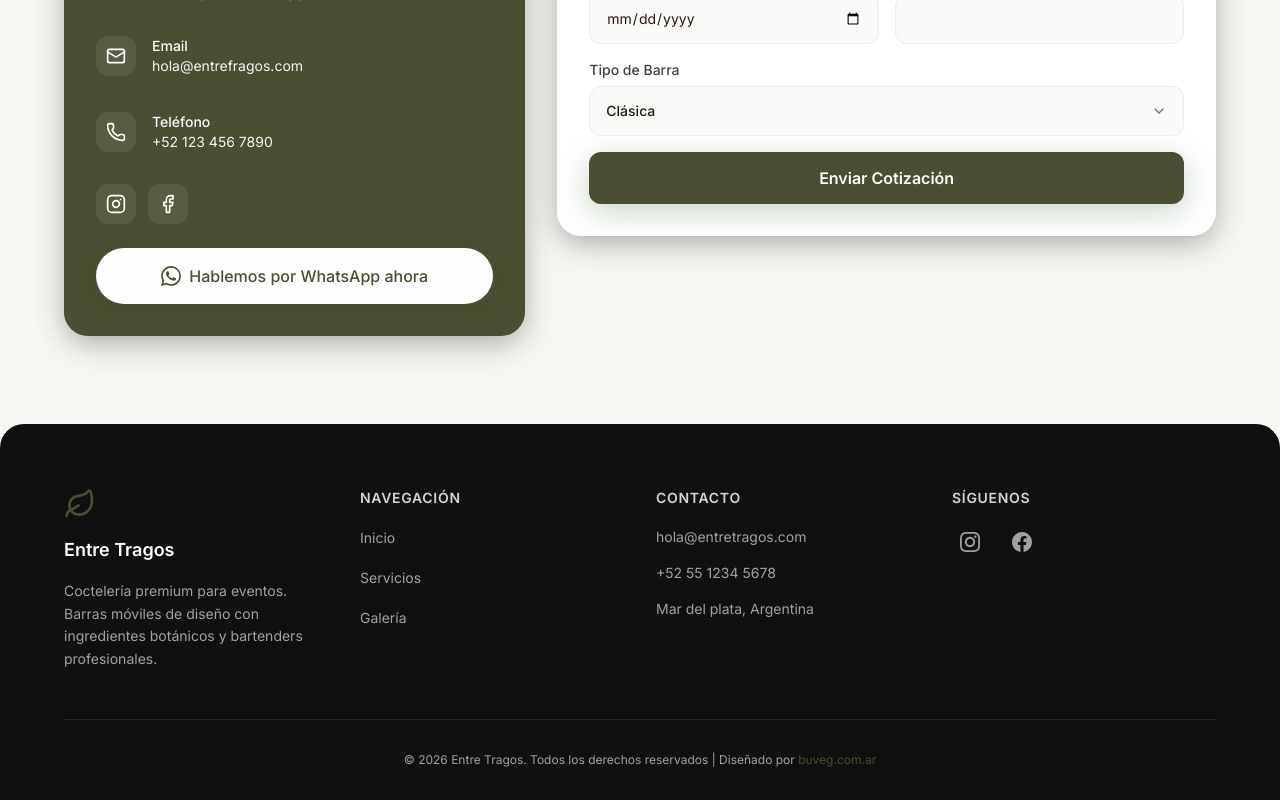
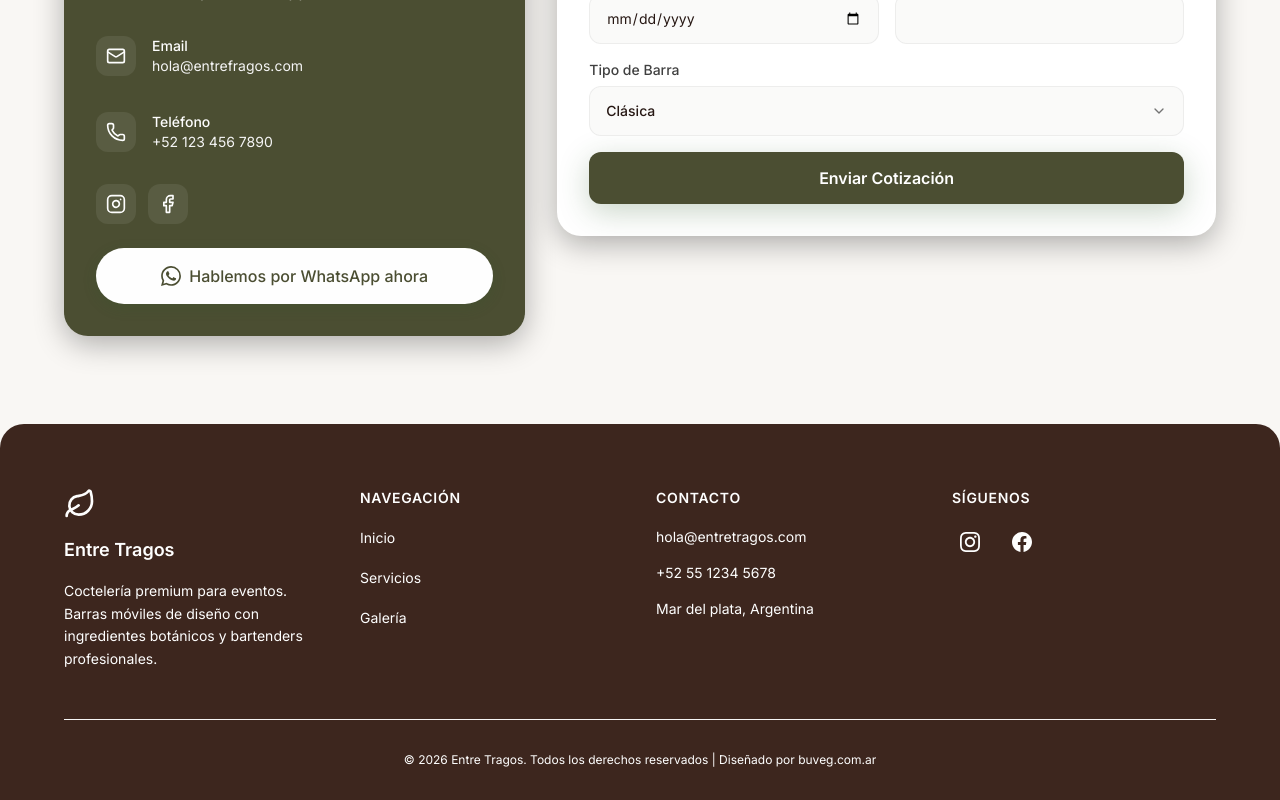
Before and after one commit to JeremiasBustos02/entre-tragos-v2, a React (Vite) app: page / in a window 1280 px wide. Shown: the part 5782-6582 px from the top of the page. Built offline with nearby package versions, Linux system fonts and the light colour scheme.

Commit message:
refactor: cambio de color en footer

```diff
--- a/src/app/components/Footer.tsx
+++ b/src/app/components/Footer.tsx
@@ -65,21 +65,21 @@ const CONTACT_INFO: ContactInfo[] = [
 export default function Footer() {
   return (
     <footer
-      className="bg-[#111010] text-white pt-16 pb-8 px-12 rounded-t-3xl mt-2 relative z-20 "
+      className="bg-[#3D261E] text-white pt-16 pb-8 px-12 rounded-t-3xl mt-2 relative z-20 "
       role="contentinfo"
     >
       <div className="max-w-6xl mx-auto grid grid-cols-1 md:grid-cols-4 gap-10 md:gap-8 mb-12">
         <div className="flex flex-col gap-4">
-          <Leaf className="w-8 h-8 text-[#4B4E32]" aria-hidden="true" />
+          <Leaf className="w-8 h-8 text-[#FEFEFE]" aria-hidden="true" />
           <h3 className="text-lg font-semibold">Entre Tragos</h3>
-          <p className="text-sm text-neutral-400 leading-relaxed">
+          <p className="text-sm text-[#FEFEFE] leading-relaxed">
             Coctelería premium para eventos. Barras móviles de diseño con
             ingredientes botánicos y bartenders profesionales.
           </p>
         </div>
 
         <div className="flex flex-col gap-4">
-          <h3 className="text-sm font-semibold text-neutral-300 uppercase tracking-wider">
+          <h3 className="text-sm font-semibold text-[#FEFEFE] uppercase tracking-wider">
             Navegación
           </h3>
           <ul className="flex flex-col gap-3">
@@ -87,7 +87,7 @@ export default function Footer() {
               <li key={link.href}>
                 <a
                   href={link.href}
-                  className="block py-1 text-sm text-neutral-400 hover:text-white transition-colors focus-visible:ring-2 focus-visible:ring-[#4B4E32] focus-visible:outline-none rounded-md"
+                  className="block py-1 text-sm text-[#FEFEFE] hover:text-white transition-colors focus-visible:ring-2 focus-visible:ring-[#4B4E32] focus-visible:outline-none rounded-md"
                 >
                   {link.label}
                 </a>
@@ -97,7 +97,7 @@ export default function Footer() {
         </div>
 
         <div className="flex flex-col gap-4">
-          <h3 className="text-sm font-semibold text-neutral-300 uppercase tracking-wider">
+          <h3 className="text-sm font-semibold text-[#FEFEFE] uppercase tracking-wider">
             Contacto
           </h3>
           <ul className="flex flex-col gap-3">
@@ -106,12 +106,12 @@ export default function Footer() {
                 {item.href ? (
                   <a
                     href={item.href}
-                    className="text-sm text-neutral-400 hover:text-white transition-colors"
+                    className="text-sm text-[#FEFEFE] hover:text-white transition-colors"
                   >
                     {item.value}
                   </a>
                 ) : (
-                  <span className="text-sm text-neutral-400">
+                  <span className="text-sm text-[#FEFEFE]">
                     {item.value}
                   </span>
                 )}
@@ -121,7 +121,7 @@ export default function Footer() {
         </div>
 
         <div className="flex flex-col gap-4">
-          <h3 className="text-sm font-semibold text-neutral-300 uppercase tracking-wider">
+          <h3 className="text-sm font-semibold text-[#FEFEFE] uppercase tracking-wider">
             Síguenos
           </h3>
           <div className="flex gap-4">
@@ -134,7 +134,7 @@ export default function Footer() {
                   target="_blank"
                   rel="noopener noreferrer"
                   aria-label={social.label}
-                   className="p-2 text-neutral-400 hover:text-white hover:scale-105 active:scale-95 transition-all duration-200 focus-visible:ring-2 focus-visible:ring-[#4B4E32] focus-visible:ring-offset-2 focus-visible:ring-offset-[#1E120E] focus-visible:outline-none rounded-md"
+                   className=" p-2 text-[#FEFEFE] hover:text-white hover:scale-105 active:scale-95 transition-all duration-200 focus-visible:ring-2 focus-visible:ring-[#4B4E32] focus-visible:ring-offset-2 focus-visible:ring-offset-[#1E120E] focus-visible:outline-none rounded-md"
                 >
                   <Icon className="w-5 h-5" aria-hidden="true" />
                 </a>
@@ -144,9 +144,9 @@ export default function Footer() {
         </div>
       </div>
 
-      <div className="max-w-6xl mx-auto border-t border-neutral-800 pt-8 text-xs text-neutral-400 text-center">
+      <div className="max-w-6xl mx-auto border-t border-neutral-100 pt-8 text-xs text-[#FEFEFE] text-center">
         &copy; {new Date().getFullYear()} Entre Tragos. Todos los derechos
-        reservados | Diseñado por <a href="https://buveg.com.ar" target="_blank" rel="noopener noreferrer" className="text-[#4B4E32] hover:underline focus-visible:ring-2 focus-visible:ring-[#4B4E32] focus-visible:ring-offset-2 focus-visible:ring-offset-[#1E120E] focus-visible:outline-none rounded-sm transition-all duration-200">buveg.com.ar</a>
+        reservados | Diseñado por <a href="https://buveg.com.ar" target="_blank" rel="noopener noreferrer" className="text-[#fefefe] hover:underline focus-visible:ring-2 focus-visible:ring-[#4B4E32] focus-visible:ring-offset-2 focus-visible:ring-offset-[#1E120E] focus-visible:outline-none rounded-sm transition-all duration-200">buveg.com.ar</a>
       </div>
     </footer>
   );
```
